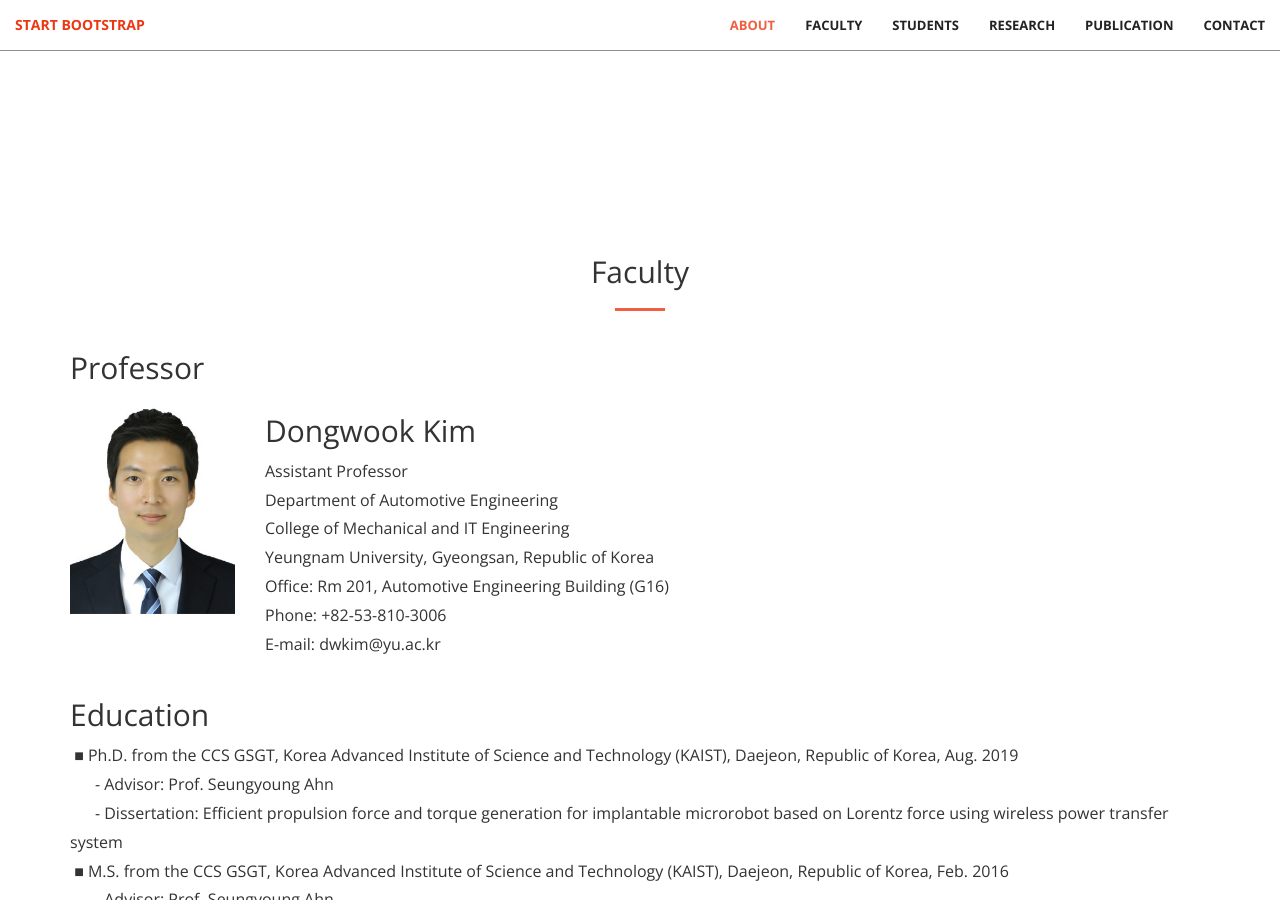
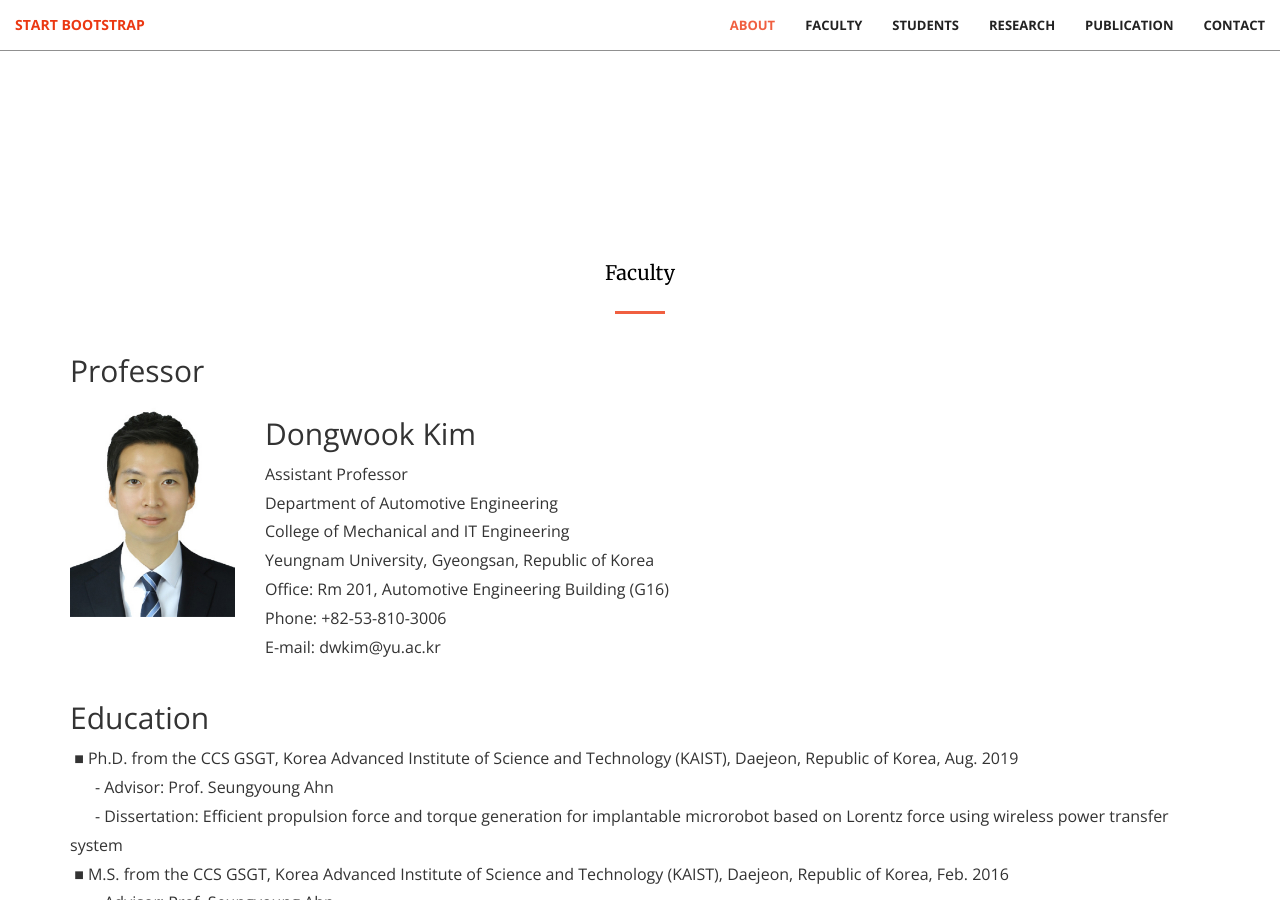
Before and after one commit to dwKim88/AEL, a Jekyll site: the page built from index.html, in a window 1280 px wide and 900 px high, scrolled down 1514 px. Built offline with Jekyll 4.4.1, drawn with Linux system fonts in a browser that asks for light colours.

Commit message:
Update services.html

```diff
--- a/_includes/services.html
+++ b/_includes/services.html
@@ -4,7 +4,9 @@
     <div class="container">
         <div class="row">
             <div class="col-xs-12 text-center">
-                <h2 class="section-heading">Faculty</h2>
+                <p style="line-height: 1.8; color:black; font-size:20px;">
+                    Faculty
+                </p>
                 <hr class="primary">
             </div>
         </div>
```
